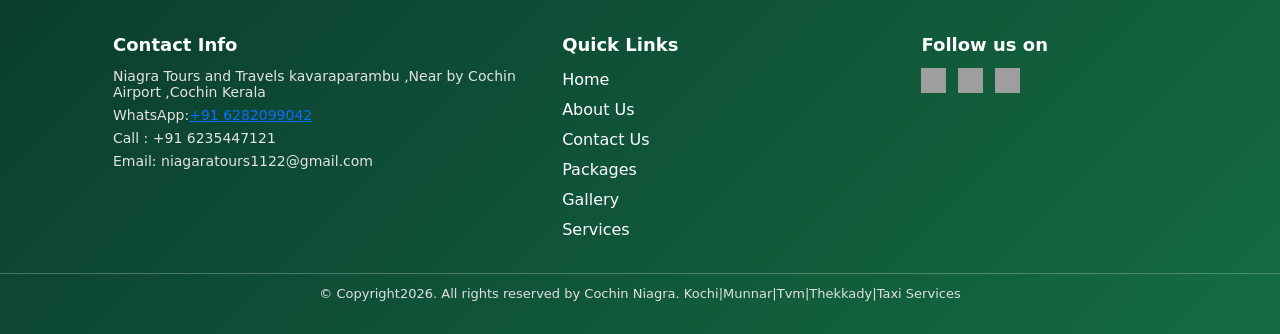
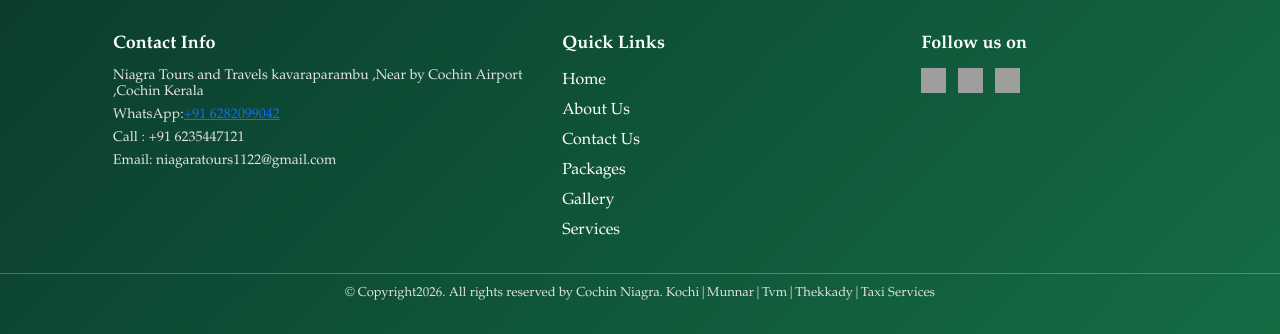
Before and after one commit to anjalyanju123/cochin-Niagra, a Django app: page /index in a window 1280 px wide. Shown: the part 721-1055 px from the top of the page. Run offline with Django 5.2, Linux system fonts and the light colour scheme; grey boxes are pictures that could not be loaded.

Commit message:
Change font-family to Garamond in home.css

```diff
--- a/Touristvehicles/static/css/home.css
+++ b/Touristvehicles/static/css/home.css
@@ -1,7 +1,7 @@
 * {
     margin: 0;
     padding: 0;
-    font-family: cursive;
+    font-family: Garamond,serif;
 }
 
 .home_section {
```
